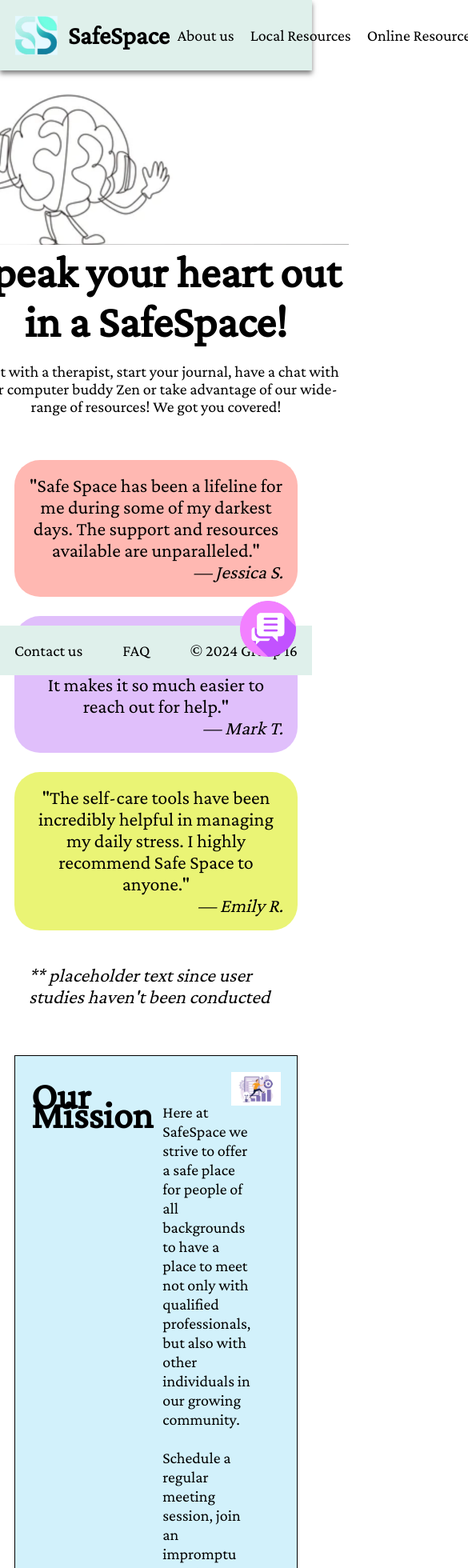
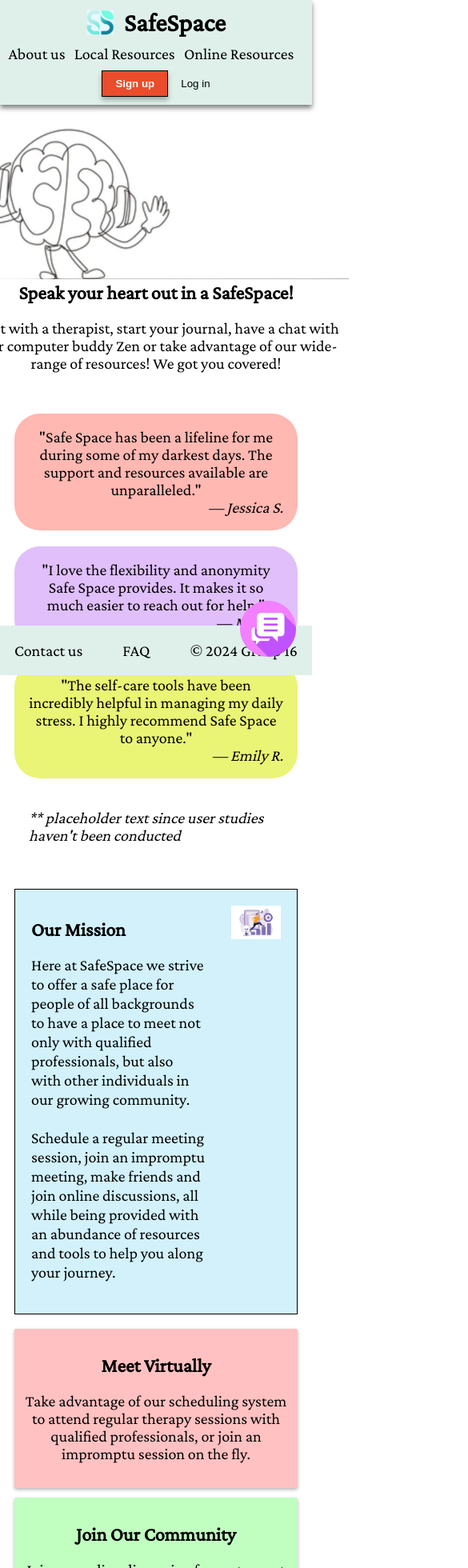
Before and after one commit to NGaikwad99/CSCI-4177-Grp-16-New, a React (Create React App) app: page / in a window 390 px wide. Shown: the top 1960 px of the page at 80% size, 585 px wide, since content can reach past the window. Built offline with nearby package versions, Linux system fonts and the light colour scheme.

Commit message:
adding responsiveness

```diff
--- a/src/App.css
+++ b/src/App.css
@@ -14,7 +14,7 @@
   /* flex: 1; */
   display: flex;
   flex-direction: column;
-  max-width: 30vw;
+  /* max-width: 30vw; */
   margin: auto;
 }
 
--- a/src/components/Footer.js
+++ b/src/components/Footer.js
@@ -4,8 +4,8 @@ import { NavLink } from 'react-router-dom';
 function Footer() {
     return (
         <footer className="footer">
-            <NavLink to="/ContactUs" activeClassName="active-link">Contact us</NavLink>
-            <NavLink to="/FAQ" activeClassName="active-link">FAQ</NavLink>
+            <NavLink to="/ContactUs">Contact us</NavLink>
+            <NavLink to="/FAQ">FAQ</NavLink>
             <p>© 2024 Group 16</p>
         </footer>
     );
--- a/src/components/header.css
+++ b/src/components/header.css
@@ -104,3 +104,54 @@ a {
     border-radius: 5px;
     display: inline-block;
 }
+
+@media (max-width: 768px) {
+    .header {
+        padding: 10px;
+        flex-direction: column;
+        align-items: flex-start;
+    }
+
+    .nav {
+        gap: 10px;
+        margin-top: 10px;
+    }
+
+    .auth {
+        flex-direction: column;
+        gap: 5px;
+        margin-top: 10px;
+    }
+
+    .logo-div {
+        margin: auto;
+    }
+
+    .nav-auth {
+        width: 100%;
+        display: flex;
+        align-items: center;
+        flex-wrap: wrap;
+        justify-content: space-around;
+    }
+
+    .profile-btn {
+        margin-left: 0;
+        margin-top: 10px;
+    }
+
+    .dropdown-menu {
+        top: 100px;
+        right: 10px;
+    }
+}
+
+@media (max-width: 480px) {
+    .logo-div img {
+        max-height: 32px;
+    }
+
+    .mission {
+        flex-direction: column;
+    }
+}
--- a/src/pages/ContactUs.css
+++ b/src/pages/ContactUs.css
@@ -22,7 +22,6 @@
 #name {
   display: flex;
   gap: 10px;
-  margin-bottom: 10px;
 }
 
 #name input {
@@ -56,3 +55,11 @@
 .inputForm button:hover {
   transform: scale(1.05);
 }
+
+@media (max-width: 900px) {
+  .contactPg {
+    flex-direction: column;
+    gap: 0px;
+    margin: 0px;
+  }
+}
--- a/src/pages/Journal.css
+++ b/src/pages/Journal.css
@@ -1,8 +1,5 @@
 /* author: Devon Turple B00851220 */
 .content{
-    display: grid;
-    grid-template-columns: repeat(2, 1fr);
-    gap: 12px;
     margin-top: 18px;
 }
 
@@ -31,3 +28,11 @@
     font-weight: bold;
 
 }
+
+@media (min-width: 768px) {
+    .content {
+        grid-template-columns: none;
+        display: grid;
+        gap: 12px;
+    }
+}
--- a/src/pages/Login.css
+++ b/src/pages/Login.css
@@ -18,3 +18,10 @@
 .login h1 {
     margin-bottom: 16px;
 }
+
+@media (max-width: 600px) {
+    .login-main {
+        width: 80vw;
+        margin: 20px auto;
+    }
+}
--- a/src/pages/OnlineResources.css
+++ b/src/pages/OnlineResources.css
@@ -4,8 +4,6 @@
   }
 
   .online-resources h2 {
-    margin-left: 7%;
-    margin-bottom: 20px;
     text-align: left;
   }
 
@@ -49,10 +47,6 @@
     margin-bottom: 60px;
   }
 
-  .content{
-    font-size: 14px;
-
-  }
   .image img , .video img{
     width: 100%;
     height: 100%;
--- a/src/pages/SignUp.css
+++ b/src/pages/SignUp.css
@@ -3,10 +3,16 @@
     background-color: #FFB8B2;
     border: 1px solid black;
     width: 50vw;
-    margin: auto;
     margin: 70px auto;
 }
 
 .signup-div h1 {
     margin-bottom: 16px;
 }
+
+@media (max-width: 600px) {
+    .signup-div {
+        width: 80vw;
+        margin: 20px auto;
+    }
+}
--- a/src/pages/landing.css
+++ b/src/pages/landing.css
@@ -14,27 +14,9 @@
     animation: fadeIn 2s ease-in;
 }
 
-.landing .intro .heading h1 {
-    font-size: 56px;
-}
-
-.landing h1 {
-    font-size: 48px;
-}
-
-.landing h2 {
-    font-weight: 600;
-    font-size: 32px;
-}
-
-.landing p {
-    font-size: 20px;
-}
-
 .testimonials p {
     padding: 18px;
     border-radius: 32px;
-    font-size: 24px;
 }
 
 .testimonials .author {
@@ -105,9 +87,15 @@
     box-shadow: 0 2px 4px rgba(0, 0, 0, 0.3);
 }
 
-@media (max-width: 1200px) {
-    .services {
-        grid-template-columns: repeat(3, 1fr);
+@media (min-width: 900px) {
+    .landing h1 {
+        font-size: 48px;
+    }
+}
+
+@media (min-width: 900px) {
+    .landing h1 {
+        font-size: 48px;
     }
 }
 
```
